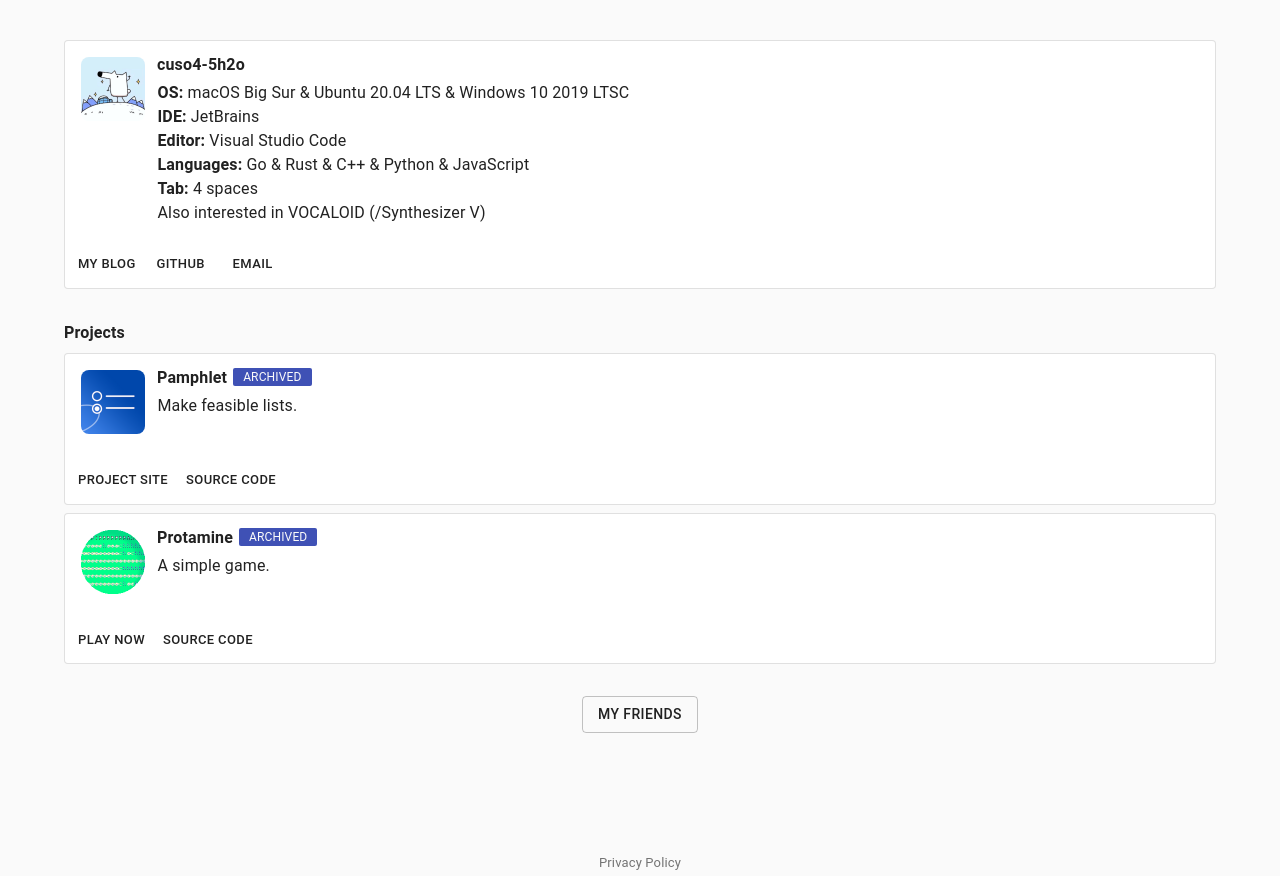
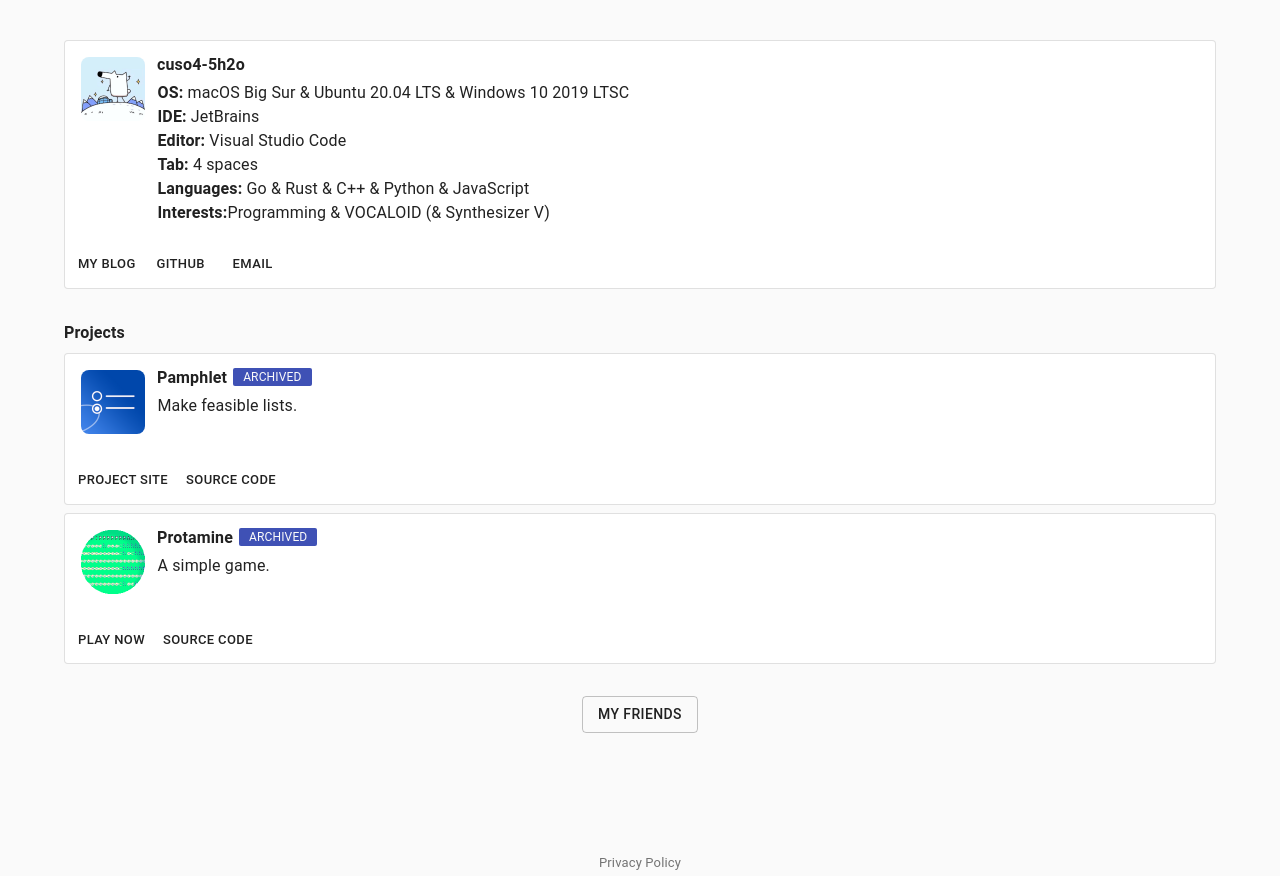
Before and after one commit to cuso4-5h2o/springboard, a Next.js app: page / in a window 1280 px wide. Built offline with nearby package versions, Linux system fonts and the light colour scheme.

Commit message:
Edit descriptions

```diff
--- a/pages/index.js
+++ b/pages/index.js
@@ -40,9 +40,9 @@ export default function Index() {
 									<p className={classes.description}><b>OS:</b> macOS Big Sur & Ubuntu 20.04 LTS & Windows 10 2019 LTSC</p>
 									<p className={classes.description}><b>IDE:</b> JetBrains</p>
 									<p className={classes.description}><b>Editor:</b> Visual Studio Code</p>
+									<p className={classes.description}><b>Tab:</b> 4 spaces</p>
 									<p className={classes.description}><b>Languages:</b> Go & Rust & C++ & Python & JavaScript</p>
-									<p className={classes.description}><b>Tab:</b> 4 spaces</p>
-									<p className={classes.description}>Also interested in VOCALOID (/Synthesizer V)</p>
+									<p className={classes.description}><b>Interests:</b>Programming & VOCALOID (& Synthesizer V)</p>
 								</Grid>
 							</Grid>
 						</CardContent>
```
